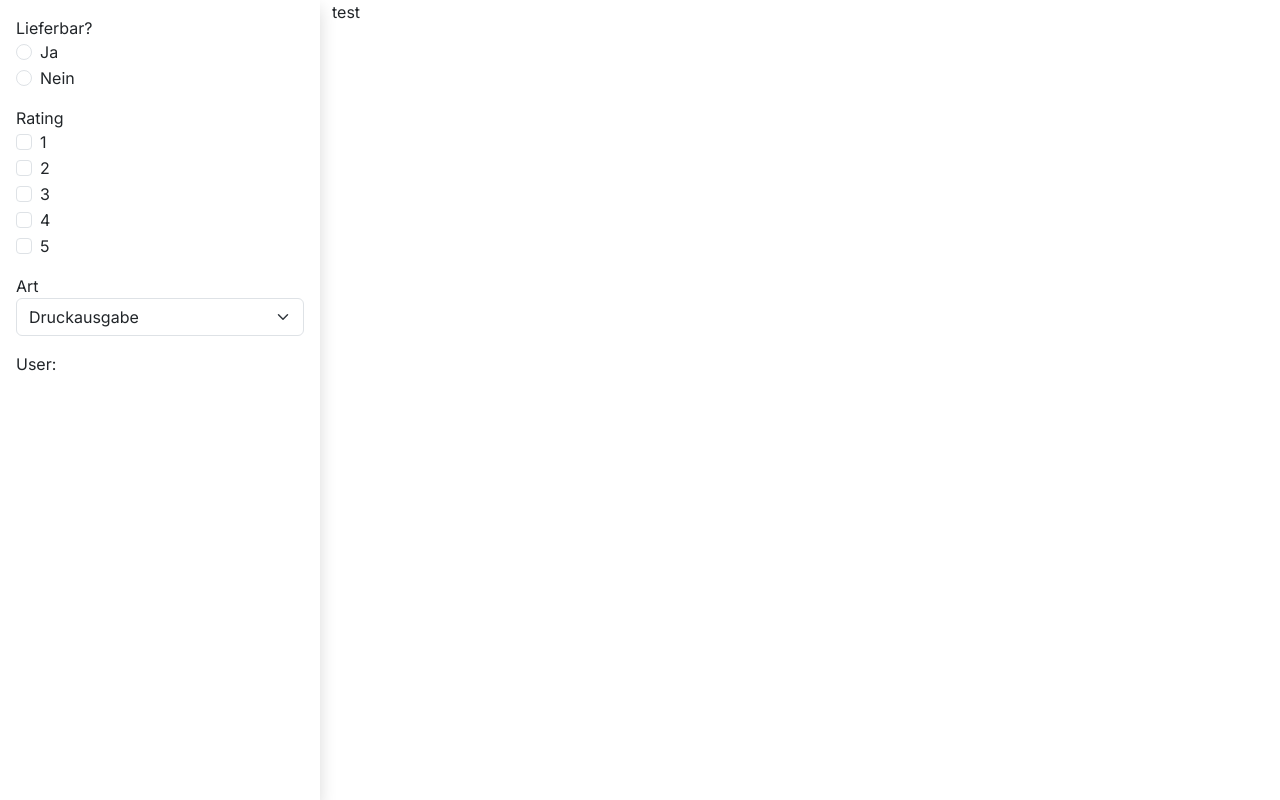
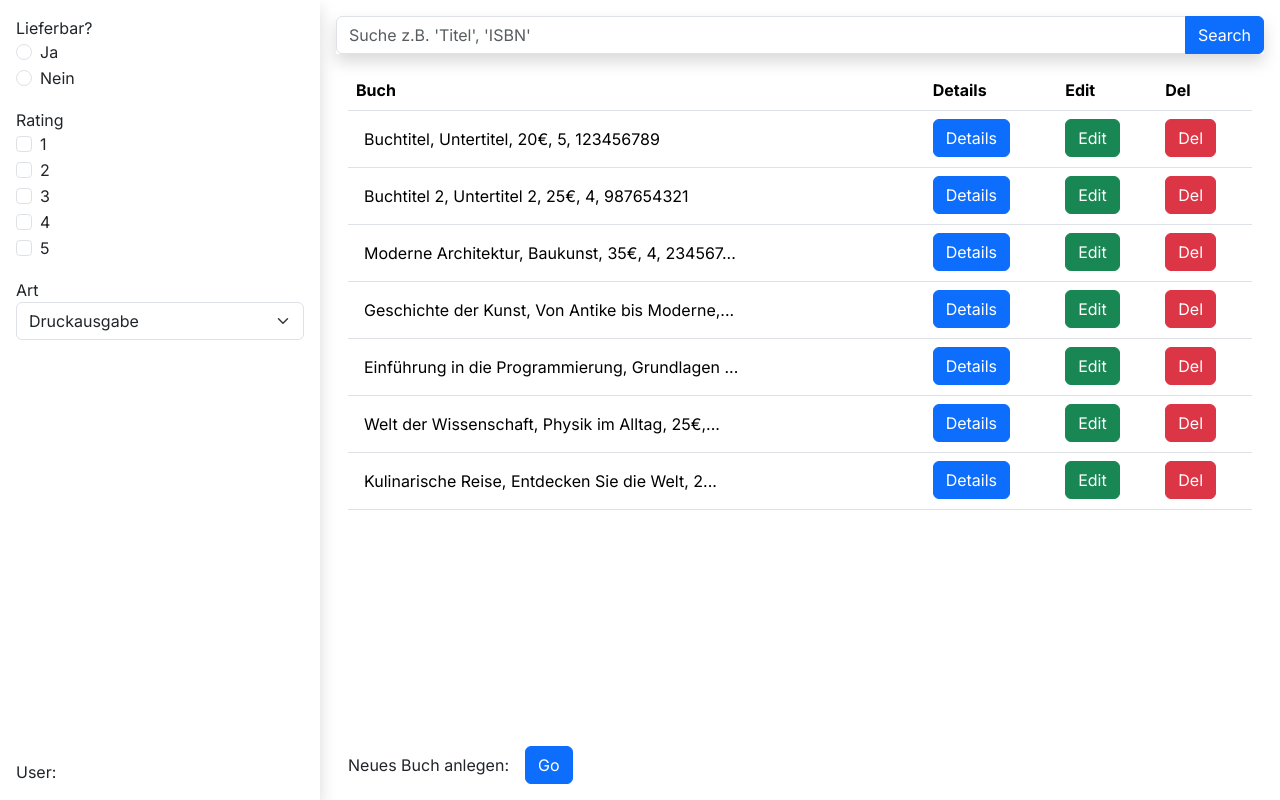
Before and after one commit to swe-ws-24/swe-buch-fe, a Next.js app: page / in a window 1280 px wide. Built offline with nearby package versions, Linux system fonts and the light colour scheme.

Commit message:
Added: searchPage
Anlegebutton, Searchbar, Sidebar und Booklist als einzelne Components

```diff
--- a/src/app/page.tsx
+++ b/src/app/page.tsx
@@ -1,4 +1,7 @@
 import Sidebar from "@/components/searchPage/Sidebar"
+import Searchbar from "@/components/searchPage/Searchbar"
+import Anlegebutton from "@/components/searchPage/Anlegebutton"
+import Booklist from "@/components/searchPage/Booklist"
 
 export default function Home() {
   return (
@@ -8,8 +11,16 @@ export default function Home() {
           <div className="col-md-3 p-0 vh-100">
             <Sidebar />
           </div>
-          <div className="col-md-9">
-            <p>test</p>
+          <div className="col-md-9 p-3 d-flex flex-column">
+            <div>
+              <Searchbar />
+            </div>
+            <div>
+              <Booklist />
+            </div>
+            <div className="mt-auto">
+              <Anlegebutton />
+            </div>
           </div>
         </div>
       </div>
--- /dev/null
+++ b/src/components/searchPage/Anlegebutton.tsx
@@ -0,0 +1,20 @@
+import React from 'react';
+
+const Anlegebutton = () => {
+          return (
+            <div className="container mt-3">
+            <form className="d-flex align-items-center">
+              <div className="d-flex align-items-center me-2">
+                <label htmlFor="newBook" className="form-label mb-0">
+                  Neues Buch anlegen:
+                </label>
+              </div>
+              <button type="submit" className="btn btn-primary ms-2">
+                Go
+              </button>
+            </form>
+          </div>
+        );
+}
+
+export default Anlegebutton;
--- /dev/null
+++ b/src/components/searchPage/Booklist.tsx
@@ -0,0 +1,50 @@
+"use client"
+
+import React, { useState } from 'react';
+
+const Booklist = () => {
+
+    function truncate(text: string, maxLength: number) {
+        return text.length > maxLength ? text.substring(0, maxLength) + "..." : text;
+    }
+
+    // Initialisieren des Zustands mit einer Beispielliste von Büchern
+    const [books, setBooks] = useState([
+        { id: 1, title: 'Buchtitel', subtitle: 'Untertitel', isbn: '123456789', rating: '5', price: '20€' },
+        { id: 2, title: 'Buchtitel 2', subtitle: 'Untertitel 2', isbn: '987654321', rating: '4', price: '25€' },
+        { id: 2, title: 'Moderne Architektur', subtitle: 'Baukunst', isbn: '234567891', rating: '4', price: '35€' },
+        { id: 3, title: 'Geschichte der Kunst', subtitle: 'Von Antike bis Moderne', isbn: '345678912', rating: '3', price: '40€' },
+        { id: 4, title: 'Einführung in die Programmierung', subtitle: 'Grundlagen in Java', isbn: '456789123', rating: '5', price: '30€' },
+        { id: 5, title: 'Welt der Wissenschaft', subtitle: 'Physik im Alltag', isbn: '567891234', rating: '4', price: '25€' },
+        { id: 6, title: 'Kulinarische Reise', subtitle: 'Entdecken Sie die Welt', isbn: '678912345', rating: '5', price: '22€' }
+    ]);
+
+    const maxLength = 45;
+
+    return (
+        <div className="container">
+            <table className="table">
+                <thead>
+                    <tr>
+                        <th>Buch</th>
+                        <th>Details</th>
+                        <th>Edit</th>
+                        <th>Del</th>
+                    </tr>
+                </thead>
+                <tbody>
+                    {books.map((book) => (
+                        <tr key={book.id}>
+                            <td className='p-3'>{truncate(`${book.title}, ${book.subtitle}, ${book.price}, ${book.rating}, ${book.isbn}`, maxLength)}</td>
+                            <td><button className="btn btn-primary">Details</button></td>
+                            <td><button className="btn btn-success">Edit</button></td>
+                            <td><button className="btn btn-danger">Del</button></td>
+                        </tr>
+                    ))}
+                </tbody>
+            </table>
+        </div>
+    );
+}
+
+export default Booklist;
--- a/src/components/searchPage/Searchbar.tsx
+++ b/src/components/searchPage/Searchbar.tsx
@@ -0,0 +1,12 @@
+import React from 'react';
+
+const Searchbar: React.FC = () => {
+    return (
+        <div className="input-group mb-3 shadow">
+            <input type="text" className="form-control" placeholder="Suche z.B. 'Titel', 'ISBN'" aria-label="Search" aria-describedby="search-button" />
+            <button className="btn btn-primary" type="button" id="search-button">Search</button>
+        </div>
+    );
+};
+
+export default Searchbar;
--- a/src/components/searchPage/Sidebar.tsx
+++ b/src/components/searchPage/Sidebar.tsx
@@ -1,6 +1,6 @@
 const Sidebar = () => {
             return (
-            <div className="p-3 shadow vh-100">
+                <div className="p-3 shadow vh-100 d-flex flex-column">
                     <div className="mb-3">
                         <label>Lieferbar?</label>
                         <div>
@@ -42,11 +42,12 @@ const Sidebar = () => {
                             </select>
                         </div>
                     </div>
-                <div>
+                    <div className="mt-auto">
                         <div>User:</div>
                     </div>
                 </div>
             );
+
     }
 
 export default Sidebar;
```
Lines whose indentation alone changed are shown as unchanged.
